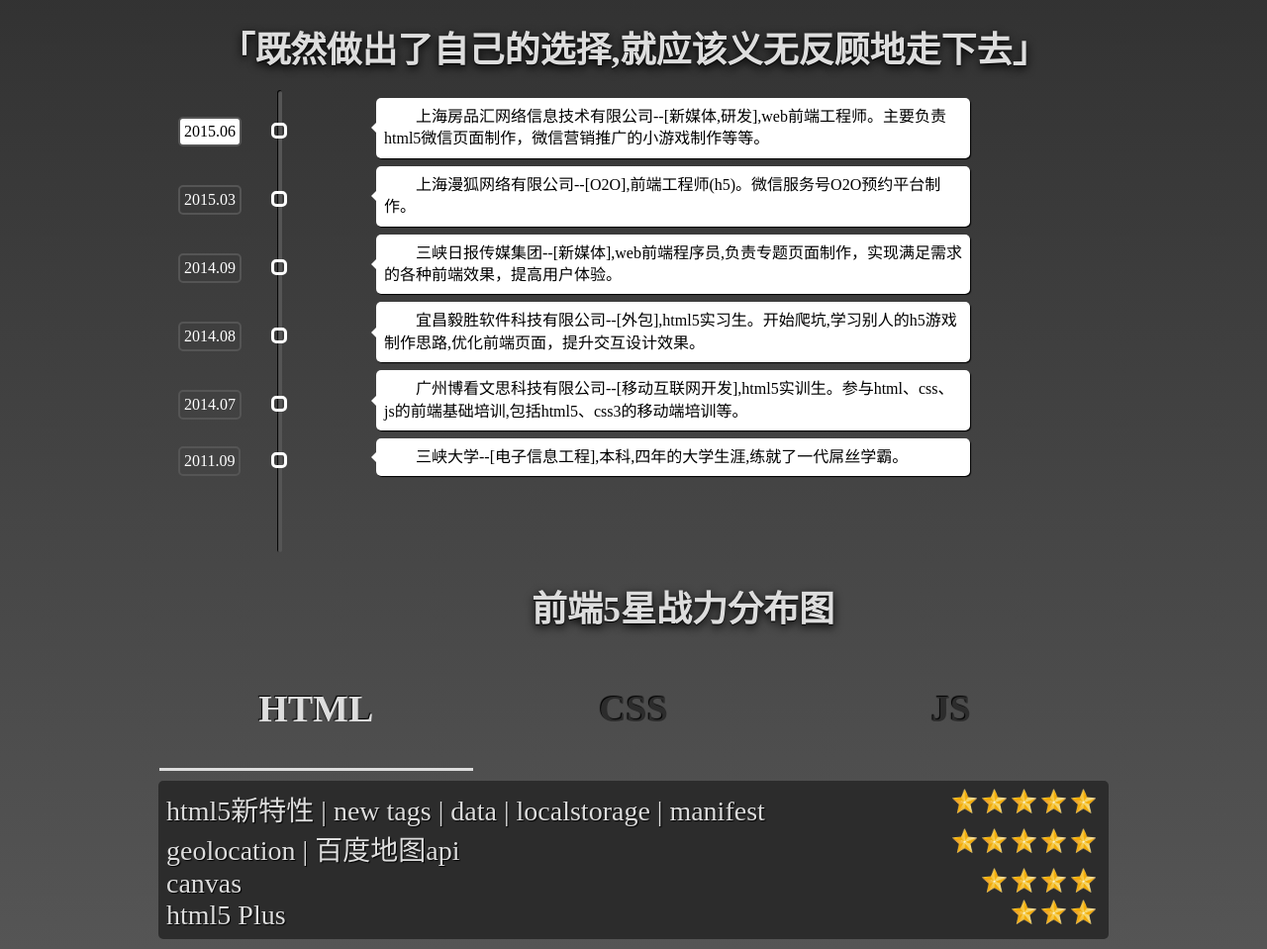
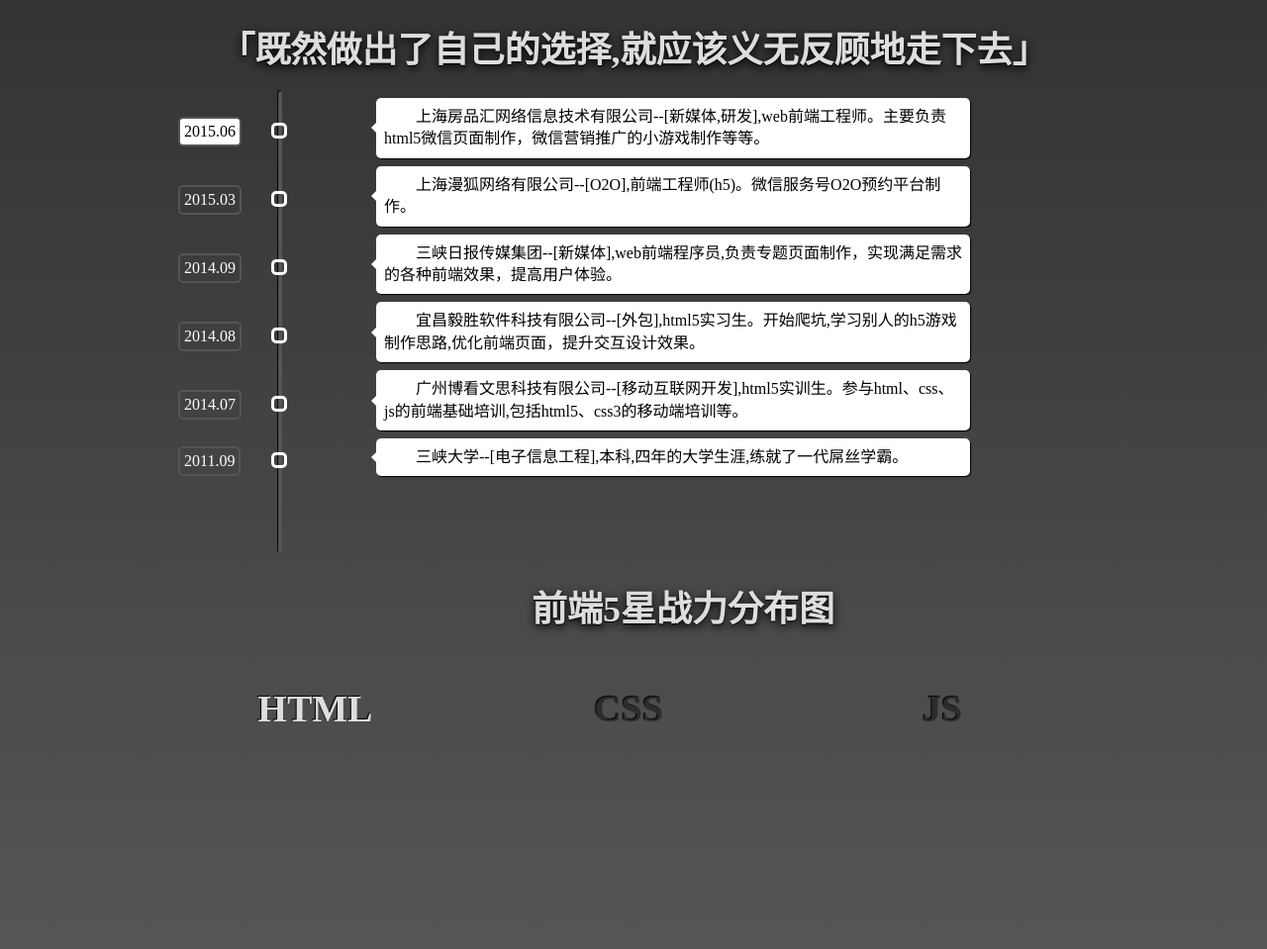
Before and after one commit to minyuchuan/xiongxiong109.github.io, a plain HTML site: page index.html in a window 1280 px wide. Shown: the part 1396-2355 px from the top of the page at 99% size. Drawn offline with Linux system fonts and the light colour scheme.

Commit message:
delete the tab panel

```diff
--- a/css/index.css
+++ b/css/index.css
@@ -404,7 +404,7 @@ nav{
 	text-align: center;
 }
 .tab-btn li{
-	display: inline-block;
+	float: left;
 	width: 33%;
 	height: 120px;
 	line-height: 120px;
@@ -414,42 +414,43 @@ nav{
 	text-shadow:-1px -1px 1px #000;
 	cursor: pointer;
 	text-align: center;
-	border-bottom: 3px solid transparent;
 	-webkit-transition: all 0.5s;
 	-moz-transition: all 0.5s;
 	-ms-transition: all 0.5s;
 	-o-transition: all 0.5s;
 	transition: all 0.5s;
+	position: relative;
 }
-.tab-btn li.active,
-.tab-btn li:hover{
-	color: #ddd;
-	border-bottom-color:#ddd;
+.tab-btn li:before,
+.tab-btn li:after{
+	content: "";
+	display: block;
+	position: absolute;
+	width: 50%;
+	height: 2px;
+	left: 25%;
+	background-color: #fff;
+	opacity: 0;
+	-webkit-transition: all 0.5s ease;
+	-moz-transition: all 0.5s ease;
+	-ms-transition: all 0.5s ease;
+	-o-transition: all 0.5s ease;
+	transition: all 0.5s ease;
 }
-.tab-content{
-	padding: 8px;
-	height: auto;
-	background-color:#2C2C2C;
-	border-radius: 5px;
-	margin-bottom: 10px;
+.tab-btn li:before{
+	top: 0;
 }
-.tab-content li{
-	font-size: 28px;
-	color: #ddd;
-	text-shadow:1px 1px 1px #000;
-	display: none;
+.tab-btn li:after{
+	bottom: 0;
 }
-.tab-content li.active{
-	display: block;
+.tab-btn li.active,.tab-btn li:hover{color: #ddd;}
+.tab-btn li:hover:before{
+	top: 10%;
+	opacity: 1;
 }
-.star{
-	width: 25px;
-	height: 25px;
-	margin-right: 5px;
-	display: block;
-	float: right;
-	background: url("../img/star.png") 0px 0px no-repeat;
-	background-size: 100% 100%;
+.tab-btn li:hover:after{
+	bottom: 10%;
+	opacity: 1;
 }
 /*skill end*/
 /*animation*/
--- a/index.html
+++ b/index.html
@@ -85,23 +85,7 @@
 				<li>CSS</li>
 				<li>JS</li>
 			</ul>
-			<ul class="tab-content">
-				<li class="active">
-					<p data-level="5">html5新特性 | new tags | data | localstorage | manifest</p>
-					<p data-level="5">geolocation | 百度地图api</p>
-					<p data-level="4">canvas</p>
-					<p data-level="3">html5 Plus</p>
-				</li>
-				<li>
-					<p data-level="5">ps | css | 浏览器布局兼容</p>
-					<p data-level="5">css3 | transition | transform | animation</p>
-					<p data-level="4">less | grunt | bootStrap | appFrameWork</p>
-				</li>
-				<li>
-					<p data-level="5">nativejs | jquery | jquery.ui  | jquery.mobile</p>
-					<p data-level="3">createjs | seajs | angularjs | nodejs</p>
-				</li>
-			</ul>
+			<svg id="table"></svg>
 		</div>
 	<!-- skill end -->
 	<!-- go back -->
--- a/js/index.js
+++ b/js/index.js
@@ -178,30 +178,5 @@ $(window).on("load scroll",function(){
 });
 
 // tab选项卡
-var $oLiBtn=$(".tab-btn").find('li');
-var $oLiCnt=$(".tab-content").find('li');
-addStar($oLiCnt,$(".tab-content").find('.active').index());
-$oLiBtn.on("click",function(){
-	var btn=$(this);
-	$oLiBtn.removeClass('active');
-	$(this).addClass('active');
-	$oLiCnt.removeClass('active').hide();
-	$oLiCnt.eq(btn.index()).addClass('active').hide().fadeIn();
-
-	addStar($oLiCnt,btn.index());
-
-});
 
 //添加星星
-function addStar(ele,index){
-
-	$oLiCnt.find('span').remove();
-	var oP=$oLiCnt.eq(index).find('p');
-	oP.each(function(idx,ele){
-		var p=$(this);
-		for(var i=0;i<p.data('level');i++){
-			var star=$('<span class="star animated bounceIn"></span>');
-			p.append(star);
-		}
-	});
-}
```
